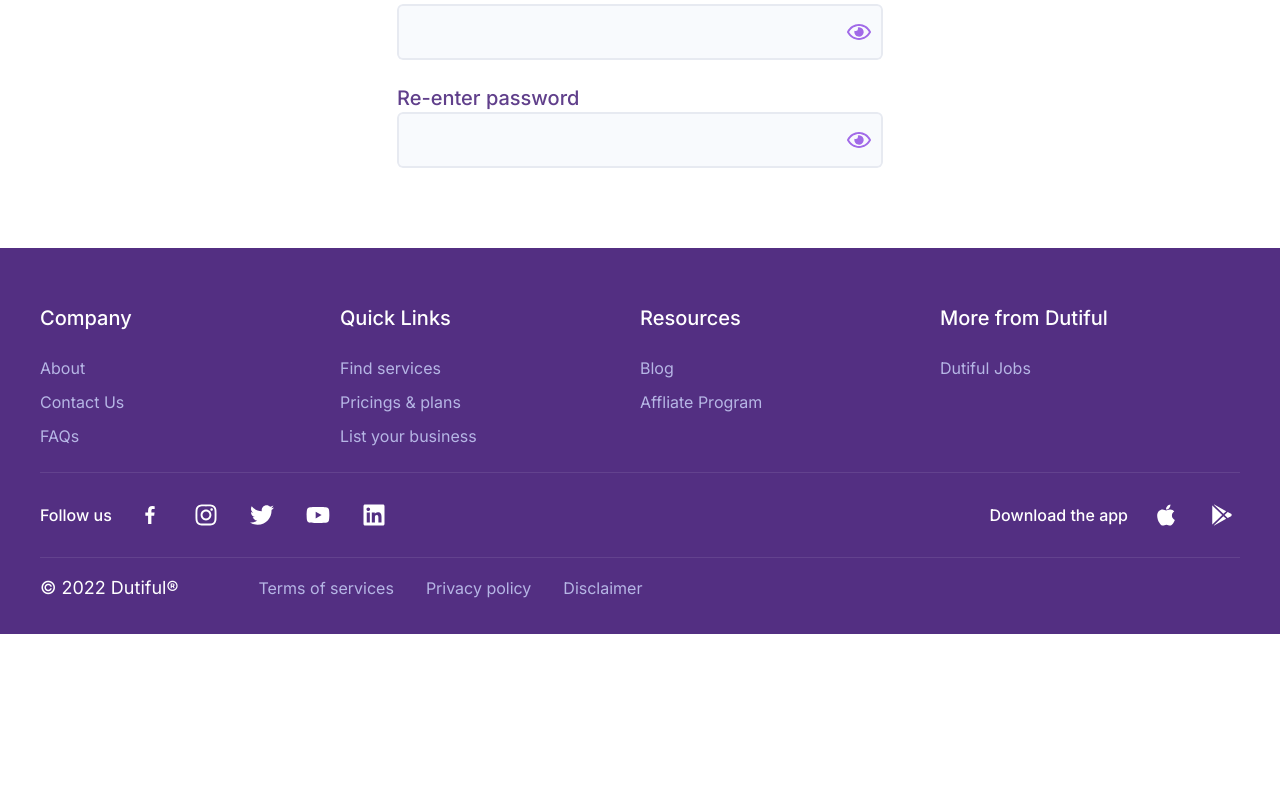
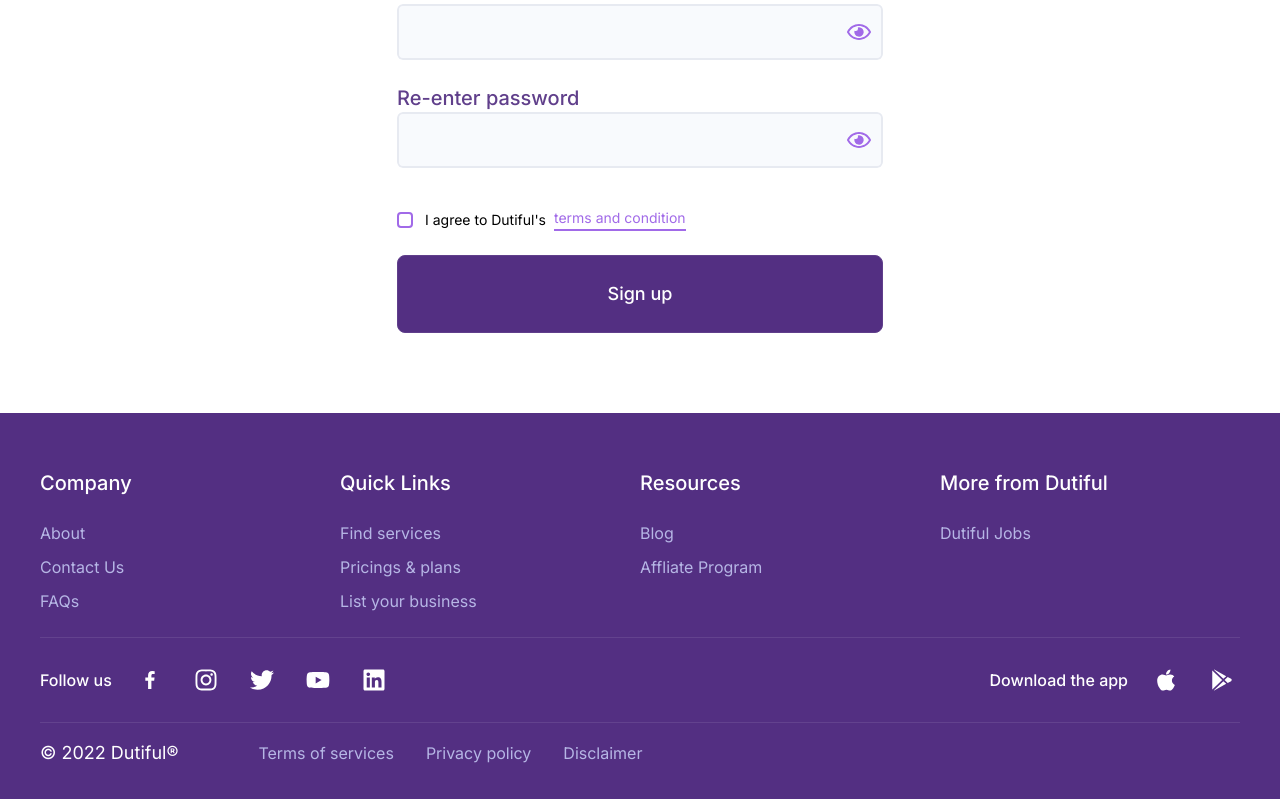
Before and after one commit to IdrisRoti/dutiful, a Next.js app: page /signup in a window 1280 px wide. Shown: the part 730-1529 px from the top of the page. Before the commit the page ends 1364 px from the top, so only its background shows below. Built offline with nearby package versions, Linux system fonts and the light colour scheme; a web font is replaced by a local one.

Commit message:
feat:add sign up page

```diff
--- a/app/globals.css
+++ b/app/globals.css
@@ -6,6 +6,7 @@
   --primary: #532f82;
   --text-purple: #603f8b;
   --light-purple: #b6b6e5;
+  --border-purple: #a16ae8;
   --text-gray: #686868;
 }
 
--- a/components/CustomButton.tsx
+++ b/components/CustomButton.tsx
@@ -11,7 +11,7 @@ const CustomButton = ({variant = "solid", children, size ="sm", className}: TCus
   return (
     <button
         className={twMerge(
-            "md:text-lg border-[1.5px] px-14 border-textPurple font-medium transition ",
+            "md:text-lg border-[1.5px] px-14 border-textPurple font-medium transition w-full",
             variant === "outlined" ? "text-textPurple hover:bg-primary hover:text-white" : "text-white bg-primary hover:opacity-70",
             size === "sm" ? "h-[3.625rem] rounded-md" : "h-[4.875rem] rounded-lg",
             className
--- a/components/CustomInput.tsx
+++ b/components/CustomInput.tsx
@@ -21,8 +21,8 @@ const CustomInput = ({ name, label, icon, type="text" }: ICustomInput) => {
     <div>
         <label htmlFor={name} className="text-textPurple font-medium md:text-xl mb-2">{label}</label>
         <div className="flex relative h-[3.5rem] w-full bg-[#F8FAFD] rounded-md overflow-hidden">
-            <input type={inputType} id={name} className="w-full h-full px-3 rounded-md bg-transparent outline-none border-[2px] border-[#E7EAF1] focus:border-primary transition-all" />
-            {icon && <Icon className="text-[#A16AE8] size-6 absolute z-10 right-3 top-1/2 -translate-y-1/2" />}
+            <input type={inputType} id={name} className="w-full h-full px-3 rounded-md bg-transparent outline-none border-[2px] border-[#E7EAF1] focus:border-borderPurple transition-all" />
+            {icon && <Icon className="text-borderPurple size-6 absolute z-10 right-3 top-1/2 -translate-y-1/2" />}
             {type === "password" && !icon && (
               <div className="">
                 {
--- a/components/forms/SignUpForm.tsx
+++ b/components/forms/SignUpForm.tsx
@@ -1,5 +1,7 @@
 "use client"
+import CustomButton from '../CustomButton';
 import CustomInput from '../CustomInput';
+import Terms from '../signup/Terms';
 
 const SignUpForm = () => {
   return (
@@ -10,6 +12,13 @@ const SignUpForm = () => {
             <CustomInput name="phone" label="Phone number" />
             <CustomInput name="password" label="Password" type='password' />
             <CustomInput name="confirmpassword" label="Re-enter password" type='password' />
+            <Terms />
+            <div className="hidden md:block">
+              <CustomButton size="lg">Sign up</CustomButton>
+            </div>
+            <div className="md:hidden">
+              <CustomButton>Sign up</CustomButton>
+            </div>
         </div>
     </form>
   )
--- /dev/null
+++ b/components/signup/Terms.tsx
@@ -0,0 +1,30 @@
+"use client"
+
+import Link from "next/link";
+import { useState } from "react";
+
+import { BiCheck } from "react-icons/bi";
+
+const Terms = () => {
+    const [isSelected, setIsSelected] = useState(false)
+
+  return (
+    <div className="flex items-center mt-4 gap-3 text-sm">
+        {!isSelected ? (
+            <button onClick={() => setIsSelected(true)} className="size-4 border-[2px] border-borderPurple rounded" />
+        )
+            : (
+                <button onClick={() => setIsSelected(false)} className="size-4 border-[2px] border-borderPurple bg-borderPurple text-white rounded grid place-items-center">
+                    <BiCheck />
+                </button>
+            )
+         }
+        <div className="flex items-center gap-2">
+            <p>I agree to Dutiful&apos;s</p>
+            <Link className="text-borderPurple border-b-2 border-borderPurple pb-[1px]" href="#">terms and condition</Link>
+        </div>
+    </div>
+  )
+}
+
+export default Terms;
--- a/components/signup/UserType.tsx
+++ b/components/signup/UserType.tsx
@@ -32,7 +32,7 @@ const UserType = () => {
                 return (
                     <button
                         key={label}
-                        className={twMerge("relative py-5 md:py-[1.875rem] px-3 md:px-5 rounded-xl border flex items-center gap-2 md:gap-6 justify-center", isSelected ? "border-primary" : "border-[#EEEEFF] text-[#B1BDCA]")}
+                        className={twMerge("relative py-5 md:py-[1.875rem] px-3 md:px-5 rounded-xl border flex items-center gap-2 md:gap-6 justify-center", isSelected ? "border-primary" : "border-[#EEEEFF] hover:border-primary text-[#B1BDCA]")}
                         onClick={() => setSelectedType(value)}
                     >
                             <Icon className="size-5 md:size-6" />
--- a/tailwind.config.ts
+++ b/tailwind.config.ts
@@ -12,6 +12,7 @@ export default {
         primary: "var(--primary)",
         textPurple: "var(--text-purple)",
         lightPurple: "var(--light-purple)",
+        borderPurple: "var(--border-purple)",
         textGray: "var(--text-gray)",
       },
     },
```
Also changed, not shown: app/login/page.tsx (added).
